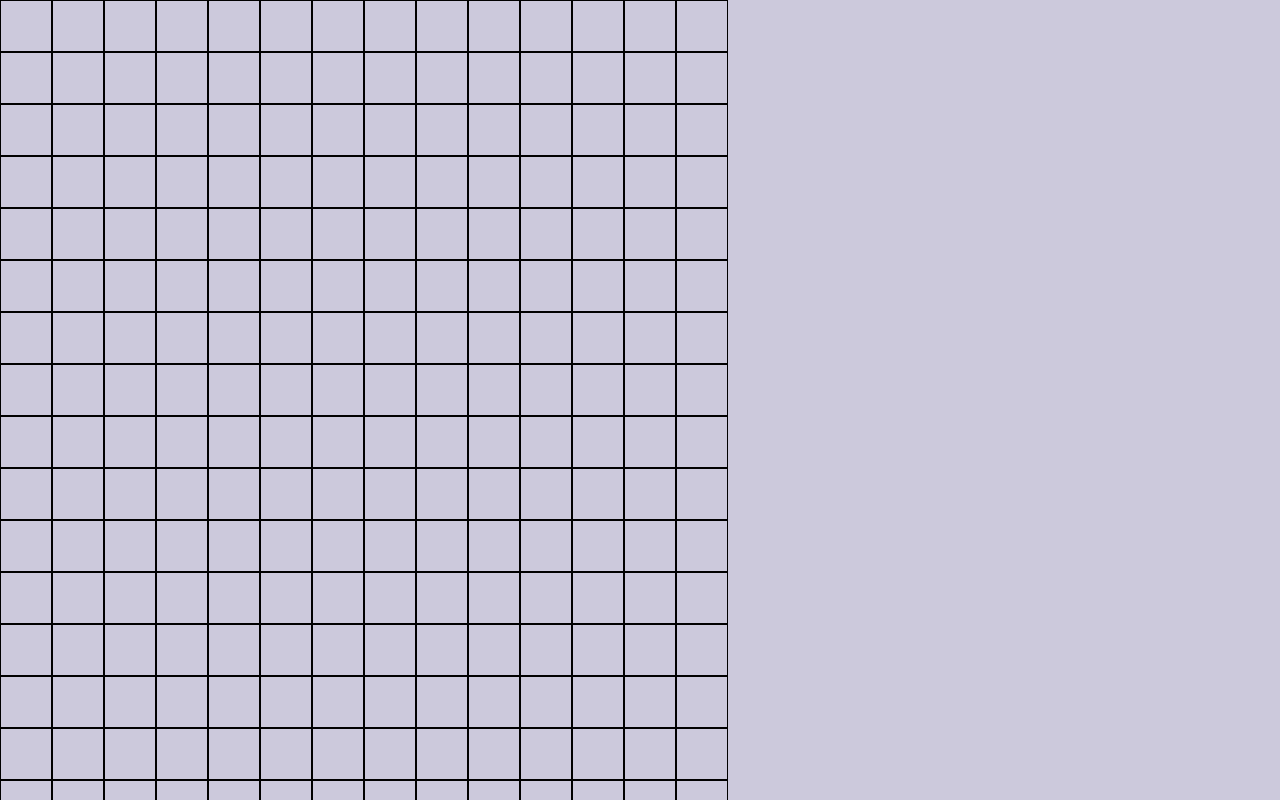
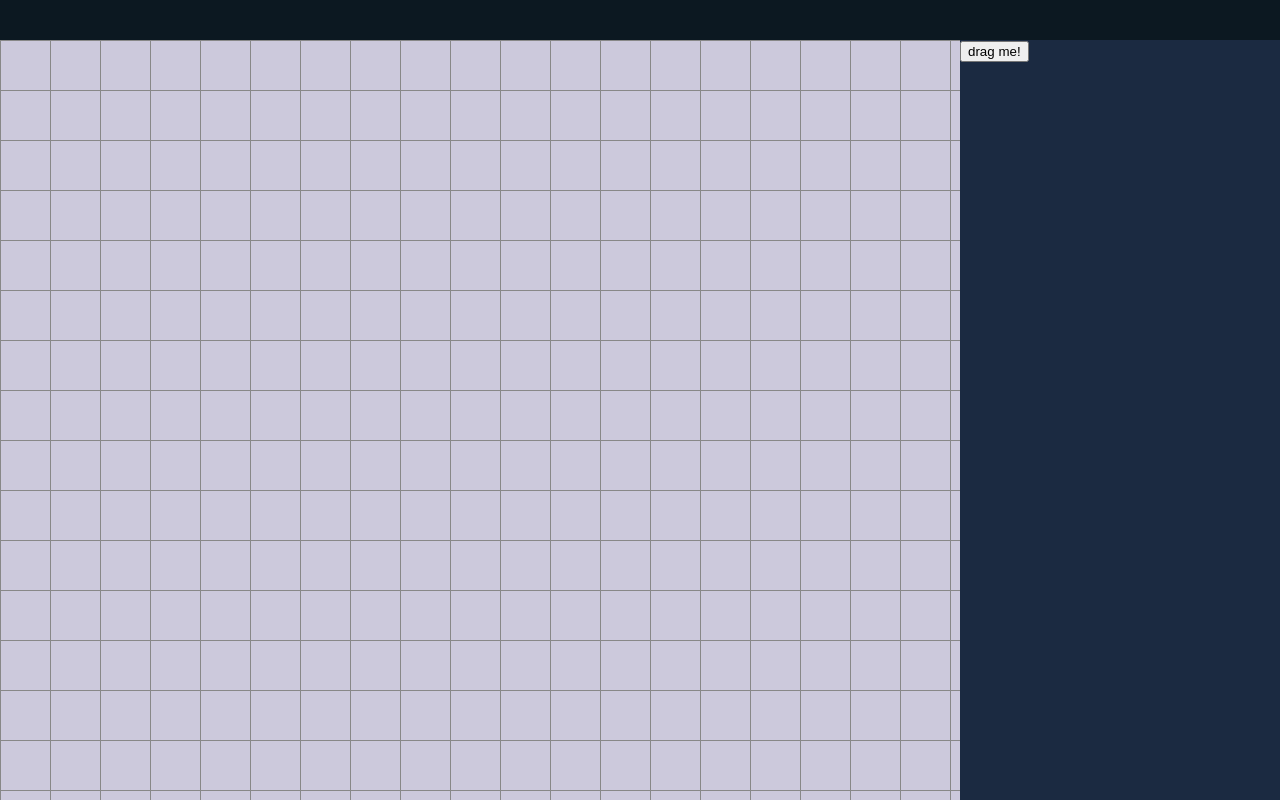
Before and after one commit to wajdialjedaani/Innovation-Labs-Usability-Education-Tool, a Next.js app in the folder usability-tool/: page /ui-builder in a window 1280 px wide. Shown: the top 800 px of the page. Built offline with nearby package versions, Linux system fonts and the light colour scheme.

Commit message:
styles / BASIC example

```diff
--- a/usability-tool/app/(ui-builder)/layout.js
+++ b/usability-tool/app/(ui-builder)/layout.js
@@ -12,7 +12,7 @@ export default function RootLayout({ children }) {
 
   return (
     <html lang="en">
-      <body className="body_Builder">{children}</body>
+      <body className="body_Builder vsc-initialized">{children}</body>
     </html>
   )
 }
--- a/usability-tool/app/(ui-builder)/ui-builder/page.js
+++ b/usability-tool/app/(ui-builder)/ui-builder/page.js
@@ -1,9 +1,7 @@
-import { Grid } from "@/components/ui-builder/Grid"
+import UIBuilder from "@/components/ui-builder/UIBuilder";
 
-export default function UIBuilder(){
+export default function UIBuilderPage(){
   return (
-    <div>
-      <Grid />
-    </div>
+    <UIBuilder />
   )
 }
--- /dev/null
+++ b/usability-tool/components/ui-builder/DraggableComponent.js
@@ -0,0 +1,19 @@
+// dndkit!
+import { useDraggable } from "@dnd-kit/core";
+import { CSS } from "@dnd-kit/utilities";
+
+export default function DraggableComponent(props){
+  const {attributes, listeners, setNodeRef, transform} = useDraggable({
+    id: 'draggable',
+  });
+
+  const style = transform ? {
+    transform: CSS.Translate.toString(transform),
+  } : undefined;
+
+  return (
+    <button ref={setNodeRef} style={style} {...listeners} {...attributes}>
+      {props.children}
+    </button>
+  );
+}
--- a/usability-tool/components/ui-builder/Grid.js
+++ b/usability-tool/components/ui-builder/Grid.js
@@ -1,67 +1,21 @@
-"use client";
+import { useDroppable } from "@dnd-kit/core"
 
-import { useRef, useState, useEffect } from "react";
+import styles from "@/styles/UIBuilder.module.scss";
 
-import Draggable from "react-draggable";
+export default function Grid(props){
 
-import styles from "@/styles/grid.module.scss";
+  const {isOver, setNodeRef} = useDroppable({
+    id: 'UIBuilderGrid',
+  });
 
-export function Grid(){
-
-  const numberOfChildren = 342;
-
-  const childComponents = Array.from({ length: numberOfChildren }, (_, index) => (
-    <GridCell key={index} />
-  ));
+  const style = {
+    "background-color": isOver ? 'green' : undefined,
+  };
 
   return (
-    <div className={styles.gridContainer}>
-      {childComponents}
-
-      <DragTest />
+    <div ref={setNodeRef} className={styles.gridBody} style={style}>
 
 
     </div>
   )
 }
-
-function DragTest() {
-  const onDrag = (e, { x, y }) => {
-    const draggableRect = e.target.getBoundingClientRect();
-    const gridCells = document.querySelectorAll(`.${styles.gridCell}`);
-
-    gridCells.forEach((cell) => {
-      const cellRect = cell.getBoundingClientRect();
-      if (
-        draggableRect.left >= cellRect.left &&
-        draggableRect.right <= cellRect.right &&
-        draggableRect.top >= cellRect.top &&
-        draggableRect.bottom <= cellRect.bottom
-      ) {
-        cell.classList.add(styles.gridCellDragged);
-      } else {
-        cell.classList.remove(styles.gridCellDragged);
-      }
-    });
-  };
-
-  return (
-    <Draggable onDrag={onDrag}>
-      <div className={styles.dragDiv}>DRAG MEEEEE</div>
-    </Draggable>
-  );
-}
-
-function GridCell() {
-  const ref = useRef();
-  const [isDraggedOver, setIsDraggedOver] = useState(false);
-
-  return (
-    <div
-      ref={ref}
-      className={isDraggedOver ? `${styles.gridCellDragged} ${styles.gridCell}` : styles.gridCell}
-    >
-      {isDraggedOver ? "Dragged Over" : ""}
-    </div>
-  );
-}
--- /dev/null
+++ b/usability-tool/components/ui-builder/UIBuilder.js
@@ -0,0 +1,69 @@
+"use client";
+
+// context provider import
+import { DndContext } from "@dnd-kit/core";
+import UIBuilderContextProvider from "./UIBuilderContextProvider";
+
+// component imports
+import Grid from "./Grid";
+import DraggableComponent from "./DraggableComponent";
+
+// style imports
+import styles from "@/styles/UIBuilder.module.scss";
+import { useState } from "react";
+
+export default function UIBuilder(props){
+  function handleDragEnd(event) {
+    if (event.over && event.over.id === 'droppable') {
+      setIsDropped(true);
+    }
+  }
+
+  return (
+    <DndContext>
+      <UIBuilderContextProvider>
+        <div aria-label="UI Builder">
+
+          <MenuBar />
+          <UIBuilderBody />
+
+        </div>
+      </UIBuilderContextProvider>
+    </DndContext>
+  )
+}
+
+function UIBuilderBody(props){
+  return (
+    <div className={styles.builderBody}>
+      <Grid />
+      <ComponentDrawer />
+    </div>
+  )
+}
+
+function MenuBar(props){
+  return (
+    <nav className={styles.menuBar}>
+
+    </nav>
+  )
+}
+
+function ComponentDrawer(props){
+  return (
+    <div className={styles.componentDrawer}>
+      <ExampleDrag />
+    </div>
+  )
+}
+
+function ExampleDrag(props){
+  return (
+    <DraggableComponent>
+      <div>
+        drag me!
+      </div>
+    </DraggableComponent>
+  )
+}
--- /dev/null
+++ b/usability-tool/components/ui-builder/UIBuilderContextProvider.js
@@ -0,0 +1,21 @@
+import { useContext, createContext } from "react";
+
+// ContextSuite
+const ContextSuite = createContext();
+
+export function getContextSuite(){
+  return useContext(ContextSuite);
+}
+
+export default function UIBuilderContextProvider(props){
+
+  const contextSuite = {
+    test: "hi"
+  }
+
+  return (
+    <ContextSuite.Provider value={contextSuite}>
+      {props.children}
+    </ContextSuite.Provider>
+  )
+}
--- a/usability-tool/package.json
+++ b/usability-tool/package.json
@@ -10,6 +10,7 @@
   },
   "dependencies": {
     "@dnd-kit/core": "^6.0.8",
+    "@dnd-kit/utilities": "^3.2.1",
     "next": "13.5.6",
     "react": "^18",
     "react-dom": "^18",
--- /dev/null
+++ b/usability-tool/styles/UIBuilder.module.scss
@@ -0,0 +1,45 @@
+@use './mixins/colorscheme.scss' as *;
+
+$gridSize: 50px;
+$gridColor: #888888;
+
+.menuBar {
+  background-color: $darkest;
+
+  width: 100vw;
+  height: 5vh;
+}
+
+.builderBody {
+  display: flex;
+  flex-direction: row;
+}
+
+.gridBody {
+  height: 95vh;
+  width: 75vw;
+
+  background-image: repeating-linear-gradient(
+    0deg,
+    transparent,
+    transparent calc($gridSize - 1px),
+    $gridColor calc($gridSize - 1px),
+    $gridColor $gridSize
+  ),
+  repeating-linear-gradient(
+    -90deg,
+    transparent,
+    transparent calc($gridSize - 1px),
+    $gridColor calc($gridSize - 1px),
+    $gridColor $gridSize
+  );
+
+  background-size: $gridSize $gridSize;
+}
+
+.componentDrawer {
+  height: 95vh;
+  width: 25vw;
+
+  background-color: $dark;
+}
--- a/usability-tool/styles/grid.module.scss
+++ /dev/null
@@ -1,26 +0,0 @@
-.gridCell {
-  width: 50px;
-  height: 50px;
-
-  border-style: solid;
-  border-width: 1px;
-}
-
-.gridCellDragged {
-  background-color: blue;
-}
-
-.gridContainer {
-  display: flex;
-  flex-direction: row;
-  flex-wrap: wrap;
-
-  width: 60%;
-}
-
-.dragDiv {
-  width: 500px;
-  height: 100px;
-
-  background-color: rgba($color: #906f6f, $alpha: 1);
-}
--- /dev/null
+++ b/usability-tool/styles/mixins/colorscheme.scss
@@ -0,0 +1,5 @@
+$black: #000000;
+$darkest: #0C1821;
+$dark: #1B2A41;
+$top: #324A5F;
+$white: #CCC9DC;
```
Also changed, not shown: 2 other files (tests, documents, lock files or other folders).
